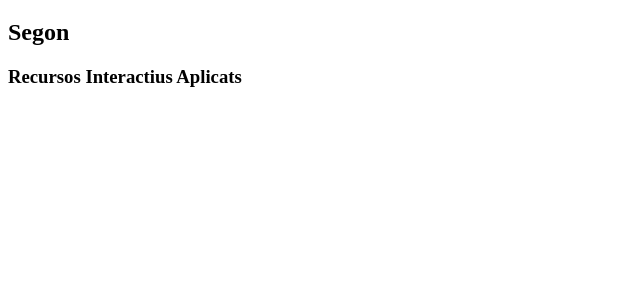
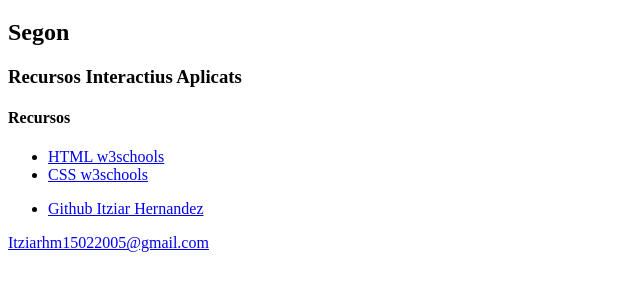
Before and after one commit to Itziaarhdez/p1, a plain HTML site: page index1.html in a window 1280 px wide. Shown: the part 61-352 px from the top of the page, without its empty margins (0-640 px from the left). Drawn offline with Linux system fonts and the light colour scheme.

Commit message:
Update index1.html

```diff
--- a/index1.html
+++ b/index1.html
@@ -9,5 +9,17 @@
     <h1>2n Gràfica Publicitaria</h1>
     <h2>Segon</h2>
     <h3>Recursos Interactius Aplicats</h3>
+
+    <h4>Recursos</h4>
+    <ul>
+        <li><a href="https://www.w3schools.com/html/">HTML w3schools</a></li>
+        <li><a href="https://www.w3schools.com/html/">CSS w3schools</a></li>
+
+    </ul>
+    <ul>
+        <li><a href="https://github.com/Itziaarhdez">Github Itziar Hernandez</a></li>
+    </ul>
+
+    <p><a href="itziarhm15022005@gmail.com">Itziarhm15022005@gmail.com</a></p>
 </body>
 </html>
```
